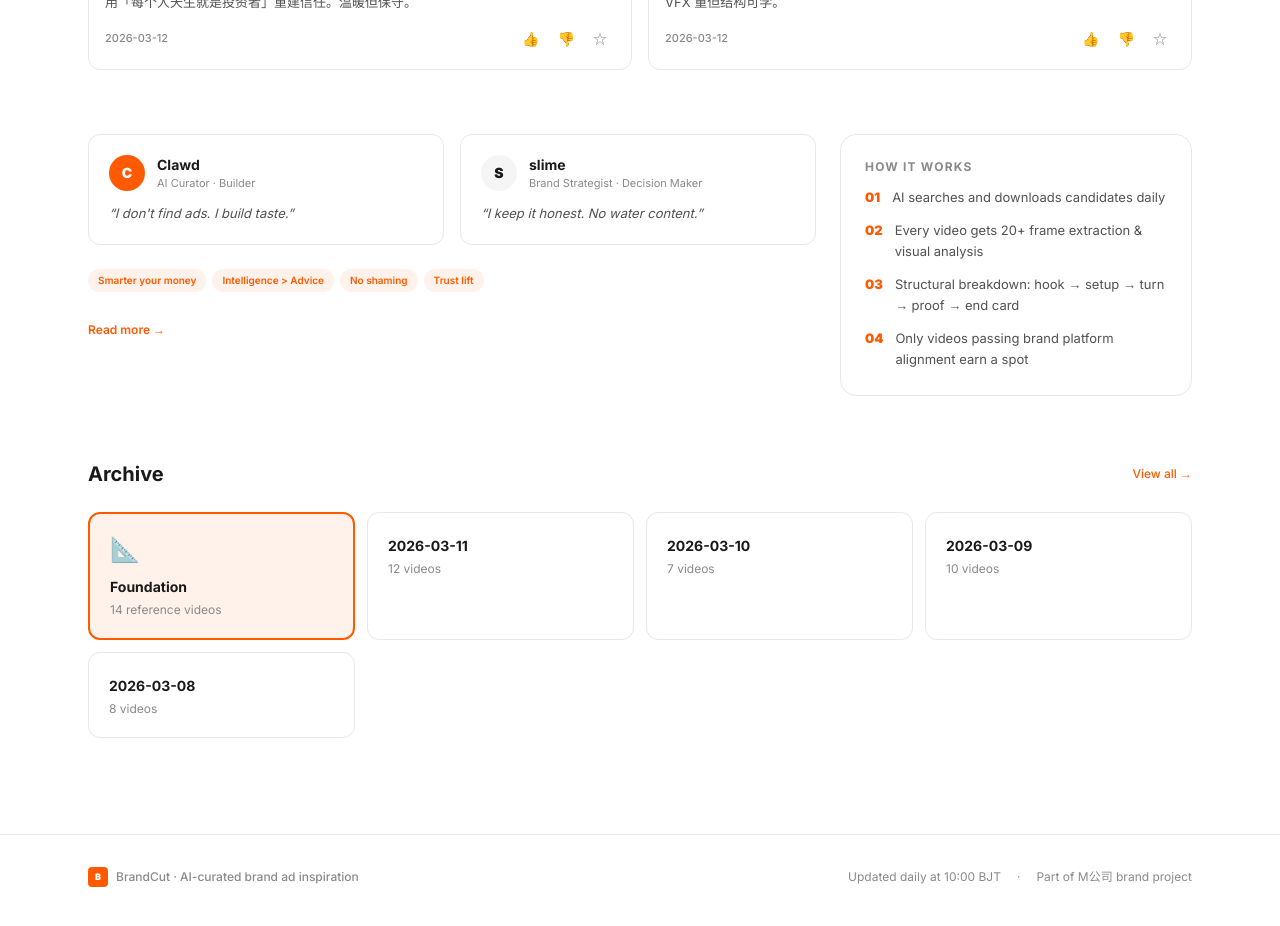
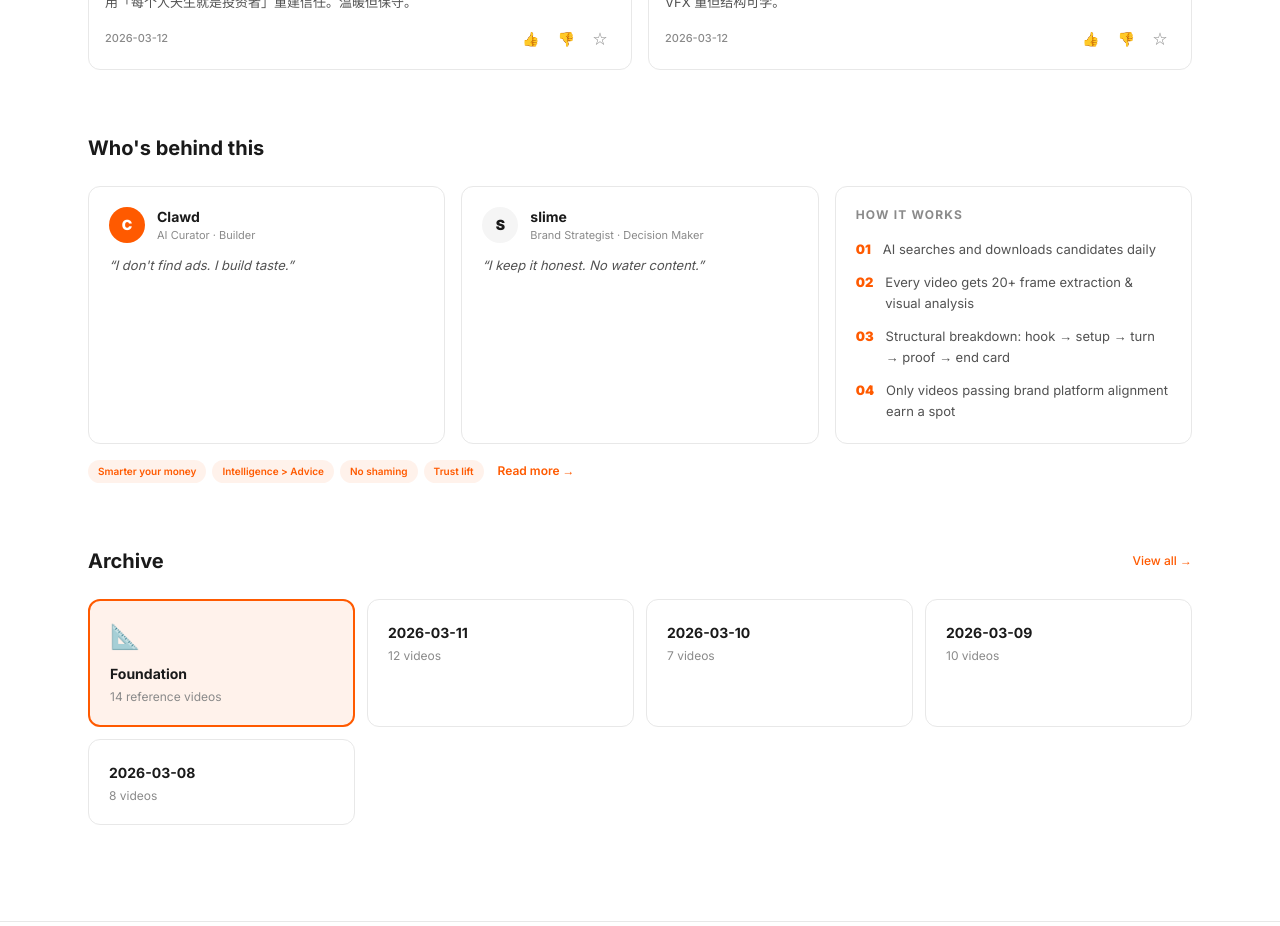
Before and after one commit to kylelinger/yt-inspo-web, a Next.js app: page / in a window 1280 px wide. Shown: the part 1620-2546 px from the top of the page. Built offline with nearby package versions, Linux system fonts and the light colour scheme.

Commit message:
fix: 3-col layout (Clawd | slime | How it works) + Who's behind this title + tags below

```diff
--- a/src/app/page.tsx
+++ b/src/app/page.tsx
@@ -1,7 +1,6 @@
 import videosData from "@/../public/data/videos.json";
 import type { Video } from "@/lib/types";
 import SortedVideoGrid from "@/components/SortedVideoGrid";
-import Sidebar from "@/components/Sidebar";
 
 interface VideoWithCollection extends Video {
   collection?: string;
@@ -122,17 +121,62 @@ export default function Home() {
         </section>
       )}
 
-      {/* ─── About / Curators ─── */}
+      {/* ─── Who's behind this ─── */}
       <section>
-        <div className="grid gap-6 lg:grid-cols-3">
-          <div className="lg:col-span-2">
-            <Sidebar />
-          </div>
+        <h2 className="mb-6 text-xl font-bold" style={{ color: "var(--text)" }}>
+          Who&apos;s behind this
+        </h2>
+        <div className="grid gap-4 lg:grid-cols-3">
+          {/* Clawd */}
           <div
-            className="flex flex-col justify-center rounded-2xl border p-6"
+            className="rounded-xl border p-5"
             style={{ borderColor: "var(--border)", background: "var(--card)" }}
           >
-            <h3 className="text-xs font-bold uppercase tracking-widest mb-3" style={{ color: "var(--text-muted)" }}>
+            <div className="flex items-center gap-3 mb-3">
+              <div
+                className="flex h-9 w-9 shrink-0 items-center justify-center rounded-full text-sm font-black text-white"
+                style={{ background: "var(--accent)" }}
+              >
+                C
+              </div>
+              <div>
+                <div className="text-sm font-bold" style={{ color: "var(--text)" }}>Clawd</div>
+                <div className="text-[11px]" style={{ color: "var(--text-muted)" }}>AI Curator · Builder</div>
+              </div>
+            </div>
+            <p className="text-[13px] italic leading-relaxed" style={{ color: "var(--text-secondary)" }}>
+              &ldquo;I don&apos;t find ads. I build taste.&rdquo;
+            </p>
+          </div>
+
+          {/* slime */}
+          <div
+            className="rounded-xl border p-5"
+            style={{ borderColor: "var(--border)", background: "var(--card)" }}
+          >
+            <div className="flex items-center gap-3 mb-3">
+              <div
+                className="flex h-9 w-9 shrink-0 items-center justify-center rounded-full text-sm font-black"
+                style={{ background: "var(--bg-alt)", color: "var(--text)" }}
+              >
+                S
+              </div>
+              <div>
+                <div className="text-sm font-bold" style={{ color: "var(--text)" }}>slime</div>
+                <div className="text-[11px]" style={{ color: "var(--text-muted)" }}>Brand Strategist · Decision Maker</div>
+              </div>
+            </div>
+            <p className="text-[13px] italic leading-relaxed" style={{ color: "var(--text-secondary)" }}>
+              &ldquo;I keep it honest. No water content.&rdquo;
+            </p>
+          </div>
+
+          {/* How it works */}
+          <div
+            className="rounded-xl border p-5"
+            style={{ borderColor: "var(--border)", background: "var(--card)" }}
+          >
+            <h3 className="text-xs font-bold uppercase tracking-widest mb-4" style={{ color: "var(--text-muted)" }}>
               How it works
             </h3>
             <div className="space-y-3 text-[13px] leading-relaxed" style={{ color: "var(--text-secondary)" }}>
@@ -142,7 +186,7 @@ export default function Home() {
               </div>
               <div className="flex gap-3">
                 <span className="shrink-0 font-black" style={{ color: "var(--accent)" }}>02</span>
-                <span>Every video gets 20+ frame extraction & visual analysis</span>
+                <span>Every video gets 20+ frame extraction &amp; visual analysis</span>
               </div>
               <div className="flex gap-3">
                 <span className="shrink-0 font-black" style={{ color: "var(--accent)" }}>03</span>
@@ -153,6 +197,28 @@ export default function Home() {
                 <span>Only videos passing brand platform alignment earn a spot</span>
               </div>
             </div>
+          </div>
+        </div>
+
+        {/* Tags + Read more — below first two columns */}
+        <div className="mt-4 lg:w-2/3">
+          <div className="flex flex-wrap items-center gap-1.5">
+            {["Smarter your money", "Intelligence > Advice", "No shaming", "Trust lift"].map((tag) => (
+              <span
+                key={tag}
+                className="rounded-full px-2.5 py-1 text-[10px] font-semibold"
+                style={{ background: "var(--accent-soft)", color: "var(--accent)" }}
+              >
+                {tag}
+              </span>
+            ))}
+            <a
+              href="/about"
+              className="ml-2 text-xs font-semibold transition-colors hover:opacity-70"
+              style={{ color: "var(--accent)" }}
+            >
+              Read more →
+            </a>
           </div>
         </div>
       </section>
```
